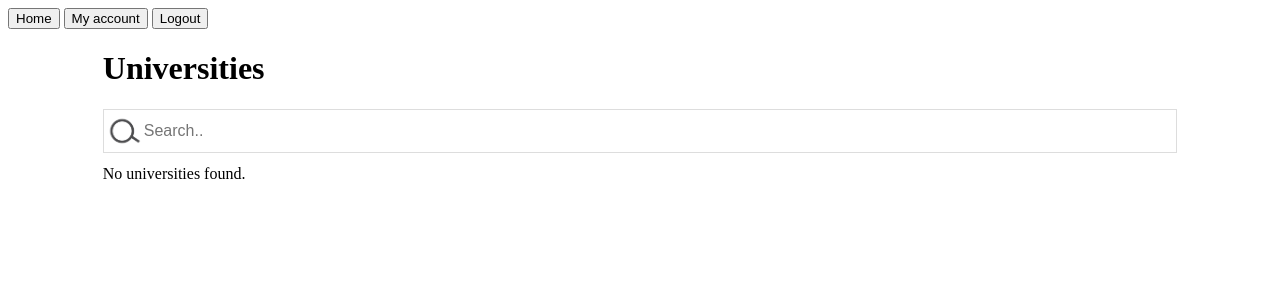
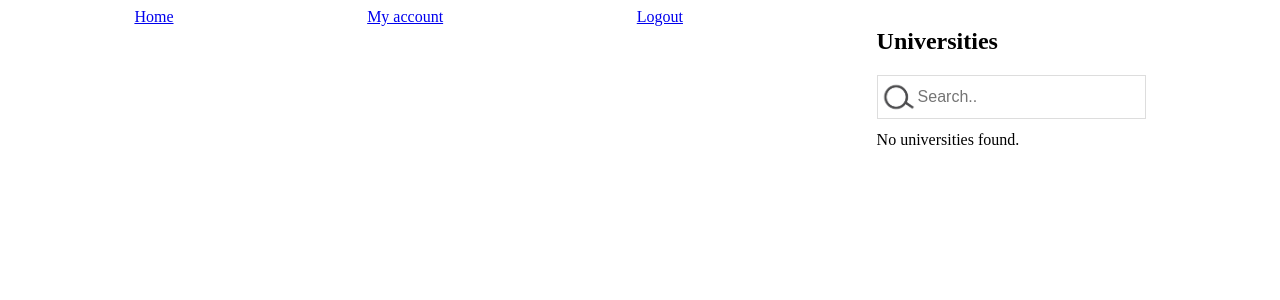
Before and after one commit to dukeofdylan/COP4710_Project, a Django app: page /university/list in a window 1280 px wide. Shown: the top 300 px of the page. Run offline with Django 3.2, Linux system fonts and the light colour scheme; the visitor is signed in with stand-in values (Sample User, id 1); data that the repository does not hold is empty.

Commit message:
temporary css page layout

```diff
--- a/project/static/static_dirs/main/lists.css
+++ b/project/static/static_dirs/main/lists.css
@@ -3,19 +3,53 @@
   box-sizing: border-box;
 }
 
+/* Remove default list styling */
+ul, li {
+  list-style-type: none;
+  padding: 0;
+  margin: 0;
+}
+
 /* Content wrap */
 .content-wrap {
   /* Responsive content */
-  width: 85%;
-  margin: auto;
+  width: 100%;
+  margin: 0 auto;
   overflow: hidden;
 }
 
 /* List-wrap */
 .list-wrap {
   width: 30%;
-  margin: auto;
+  margin: 0 auto;
   overflow: hidden;
+}
+
+/* Grid layout
+==============================================================================*/
+#grid-container {
+  display: grid;
+  margin: 0 auto;
+  width: 80%; /* Responsive width */
+  grid-template-areas:
+    'header header header header header header'
+    'left middle middle middle middle right'
+    'footer footer footer footer footer footer';
+}
+
+.nav__links {
+  display: flex;
+}
+
+#nav__bar {
+  display: flex;
+  justify-content: space-between;
+  grid-area: header;
+}
+
+.main-wrap {
+  display: grid;
+  grid-area: middle;
 }
 
 /* Search Lists */
@@ -29,13 +63,6 @@
   padding: 12px 20px 12px 40px; /* Add some padding */
   border: 1px solid #ddd; /* Add a grey border */
   margin-bottom: 12px; /* Add some space below the input */
-}
-
-#search__list {
-  /* Remove default list styling */
-  list-style-type: none;
-  padding: 0;
-  margin: 0;
 }
 
 #search__list li a {
--- a/project/templates/base.html
+++ b/project/templates/base.html
@@ -13,14 +13,18 @@
 </head>
 
 <body>
-    <input type="button" id="top" onclick="location.href='{% url 'home' %}';" value="Home"/>
-    {% if user.is_authenticated %}
-        <input type="button" id="top" onclick="location.href='{% url 'accounts_view' user.id %}';" value="My account"/>
-        <input type="button" id="top" onclick="location.href='{% url 'accounts_logout' %}';" value="Logout"/>
-    {% else %}
-        <input type="button" id="top" onclick="location.href='{% url 'accounts_login' %}';" value="Login"/>
-        <input type="button" id="top" onclick="location.href='{% url 'accounts_signup' %}';" value="Sign up"/>
+    <div id="grid-container">
+        <nav id="nav__bar">
+            <div class="nav__links"><a href='{% url 'home' %}'>Home</a></div>
+            {% if user.is_authenticated %}
+            <div class="nav__links"><a href='{% url 'accounts_view' user.id %}'>My account</a></div>
+            <div class="nav__links"><a href='{% url 'accounts_logout' %}'>Logout</a></div>
+            {% else %}
+            <div class="nav__links"><a href='{% url 'accounts_login' %}'>Login</a></div>
+            <div class="nav__links"><a href='{% url 'accounts_signup' %}'>Signup</a></div>
+        </nav>
     {% endif %}
     {% block content %}{% endblock content %}
+    </div>
 </body>
 </html>
--- a/project/templates/unievents/university_list.html
+++ b/project/templates/unievents/university_list.html
@@ -1,7 +1,7 @@
 {% extends "base.html" %}
 
 {% block content %}
-<div class="content-wrap">
+<div class="main-wrap">
     <h1>Universities</h1>
     {% if user.is_superadmin %}
         <input type="button" onclick="location.href='{% url 'universities_create' %}';" value="Create University" />
```
Also changed, not shown: project/media/location/-71.11666009999999|42.png (added), project/media/location/-80.2746368|25.png (added), project/media/location/-81.2000599|28.png (added), project/media/location/-81.37015342712402|28.png (added), project/media/location/-81.3855646|28.png (added), project/static/static_dirs/main/onload.js (line endings or trailing spaces).
